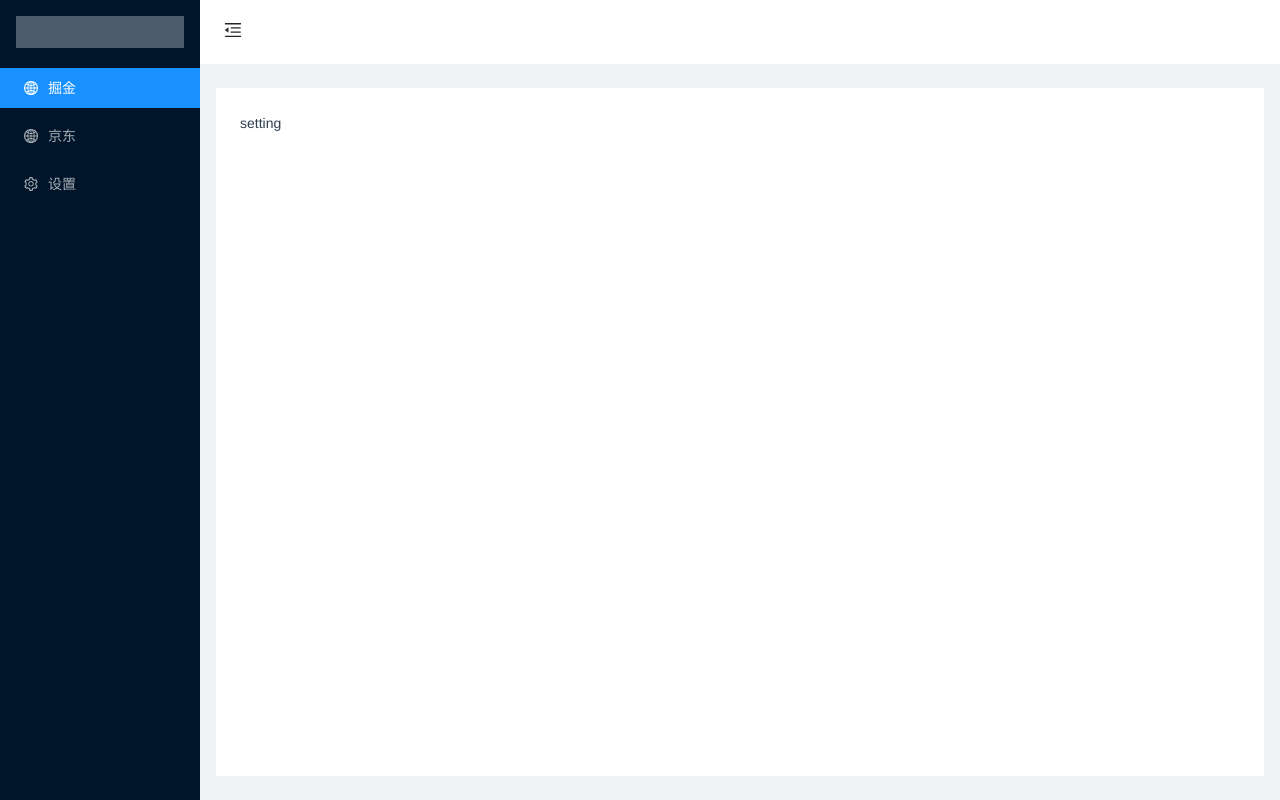
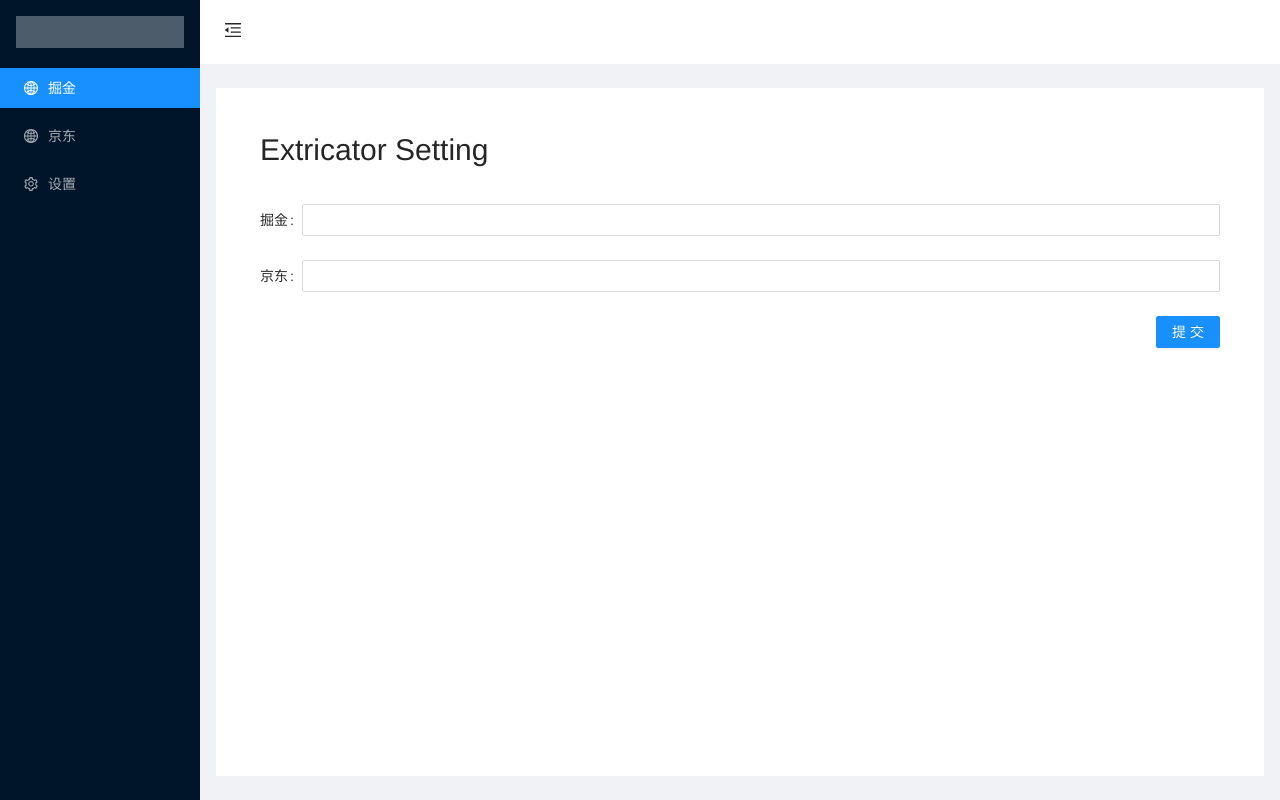
Before and after one commit to CarlDuFromChina/Extricator, a Vue app in the folder client/: page /admin/setting in a window 1280 px wide. Built offline with nearby package versions, Linux system fonts and the light colour scheme; no server answers.

Commit message:
user Setting

```diff
--- a/client/src/views/setting.vue
+++ b/client/src/views/setting.vue
@@ -1,14 +1,121 @@
 <template>
-  <div>setting</div>
+  <div class="background">
+    <div class="setting">
+      <a-form ref="formRef" :model="formSetting" class="setting__wrapper">
+        <a-form-item>
+          <span class="header">Extricator Setting</span>
+        </a-form-item>
+        <div>
+          <a-form-item label="掘金">
+            <a-input v-model:value="formSetting.cookie.juejin"></a-input>
+          </a-form-item>
+          <a-form-item label="京东">
+            <a-input v-model:value="formSetting.cookie.jd"></a-input>
+          </a-form-item>
+        </div>
+        <div>
+          <a-form-item>
+            <a-button type="primary" @click="submit">提交</a-button>
+          </a-form-item>
+        </div>
+      </a-form>
+    </div>
+  </div>
 </template>
 
 <script lang="ts">
+import { reactive, ref, toRaw, UnwrapRef } from "vue";
+import { message } from "ant-design-vue";
+import axios from "../utils/http";
+import store from "../store";
+import { useRouter } from "vue-router";
 import { defineComponent } from "@vue/runtime-core";
 
+interface FormSetting {
+  code: string;
+  password: string;
+  cookie: {
+    juejin: string;
+    jd: string;
+  };
+}
+
 export default defineComponent({
-})
+  setup() {
+    const formRef = ref();
+    const router = useRouter();
+    var formSetting: UnwrapRef<FormSetting> = reactive({
+      code: "",
+      password: "",
+      cookie: {
+        juejin: "",
+        jd: "",
+      },
+    });
+    const code = store.getters.userCode.toString();
+    axios.get("/api/user", {params: {code: code}})
+      .then((resp) => {
+        if (resp.data) {
+          message.success("成功获取用户设置");
+          formSetting = resp.data;
+        } else {
+          message.error("获取用户设置失败");
+        }
+      });
+    const submit = () => {
+      formRef.value.validate().then(() => {
+        axios
+          .put("/api/user", toRaw(formSetting))
+          .then((resp) => {
+            if (resp.data) {
+              message.success("修改成功");
+            } else {
+              message.error("修改失败");
+            }
+          })
+          .catch(() => {
+            message.error("修改失败");
+          });
+      });
+    };
+    return {
+      formRef,
+      formSetting,
+      submit,
+    };
+  },
+});
 </script>
 
-<style>
-
+<style lang="less" scoped>
+.background {
+  width: 100%;
+  height: 100%;
+  background-size: 100% 100%;
+}
+.setting {
+  width: 1000px;
+  position: absolute;
+  left: calc(~"50%" - 400px);
+  top: 120px;
+  .setting__wrapper {
+    width: 100%;
+    height: 100%;
+    text-align: left;
+    padding: 0 20px;
+    .header {
+      font-size: 30px;
+      color: rgba(0, 0, 0, 0.85);
+      font-family: Avenir, Helvetica Neue, Arial, Helvetica, sans-serif;
+      font-weight: 300px;
+      line-height: 60px;
+    }
+  }
+  .ant-form-item-label > label {
+    font-size: 20px;
+  }
+  .ant-btn-primary {
+    float: right;
+  }
+}
 </style>
```
